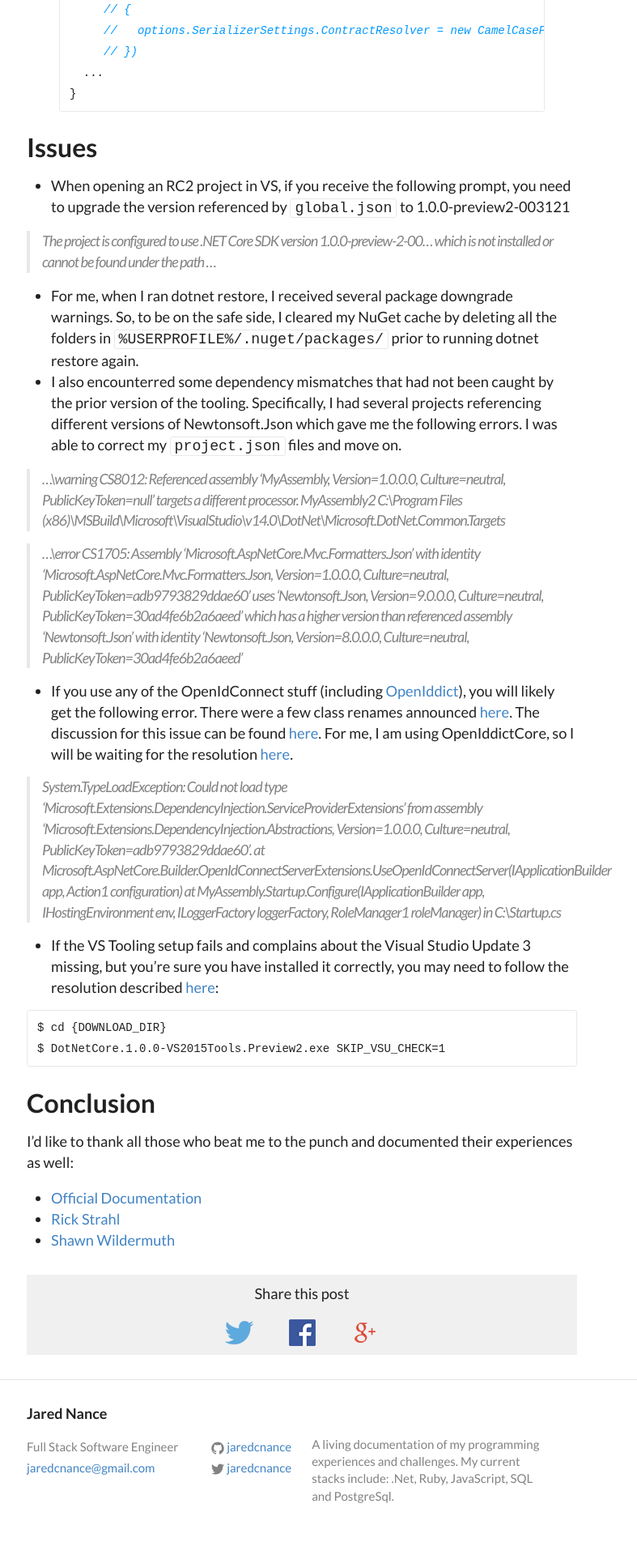
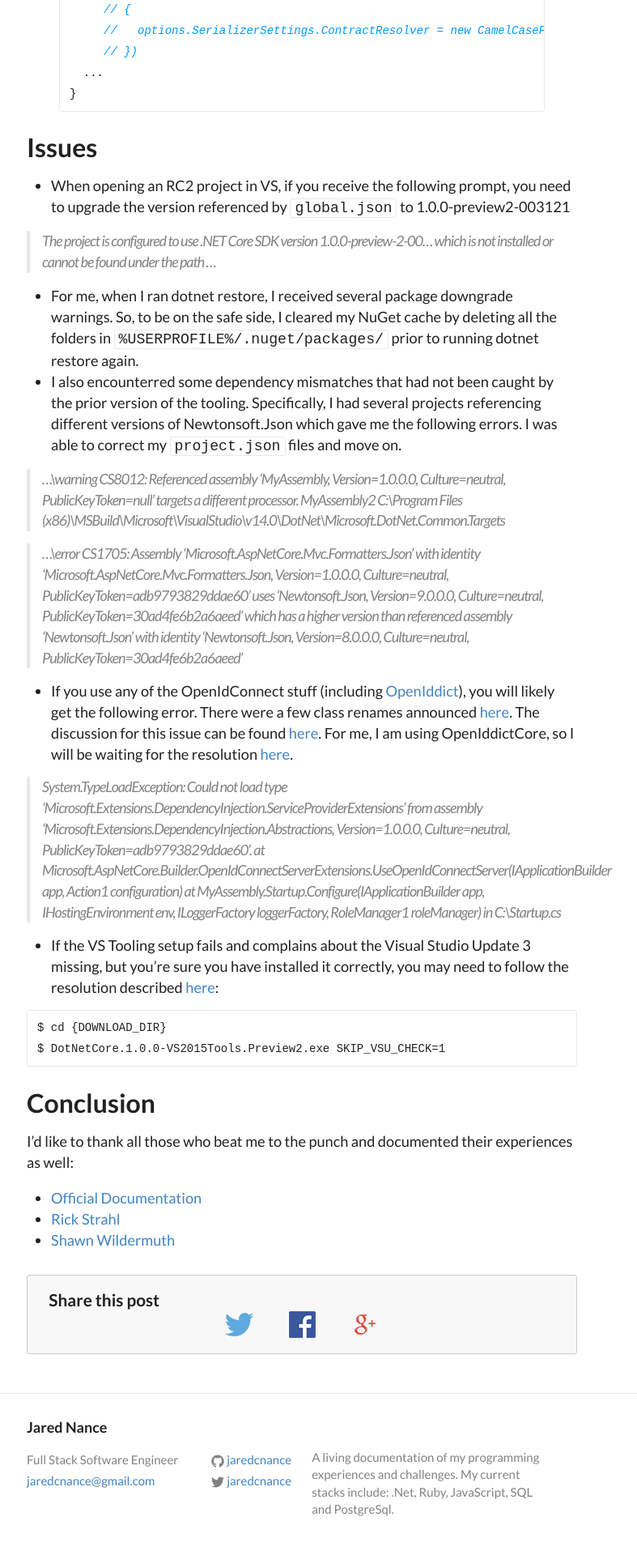
Before and after one commit to jaredcnance/jaredcnance.github.io, a Jekyll site: the page built from _posts/2016-06-27-dotnet-core-rc2-to-v1.markdown, in a window 1280 px wide. Shown: the part 1624-3544 px from the top of the page at 81% size, without its empty margins (267-1054 px from the left). Built offline with Jekyll 4.4.1, drawn with Linux system fonts in a browser that asks for light colours; nearby versions of some CDN libraries; comment, search, counter and statistics services are not loaded.

Commit message:
share post segment

```diff
--- a/_includes/share-page.html
+++ b/_includes/share-page.html
@@ -1,5 +1,8 @@
-<div class="share-page">
-    <p>Share this post</p>
+<div class="ui message share-page">
+    <div class="header">
+        Share this post
+    </div>
+    <div class="content">
         <a href="https://twitter.com/intent/tweet?text={{ page.title }}&url={{ site.url }}{{ page.url }}&via={{ site.twitter_username }}&related={{ site.twitter_username }}" rel="nofollow" target="_blank" title="Share on Twitter">
             <img src="{{ site.baseurl }}/assets/twitter.png">
         </a>
@@ -10,3 +13,4 @@
             <img src="{{ site.baseurl }}/assets/google.png">
         </a>
     </div>
+</div>
--- a/_sass/_base.scss
+++ b/_sass/_base.scss
@@ -207,11 +207,12 @@ pre {
 }
 
 .share-page {
-    padding: 10px;
-    background-color: darken($background-color, 5%);
-    text-align: center;
-    a {
-        padding: 20px;
-        text-decoration: none;
+    .content {
+        text-align: center;
+        a {
+            padding: 20px;
+            text-decoration: none;
+        }
     }
+
 }
```
Lines whose indentation alone changed are shown as unchanged.
